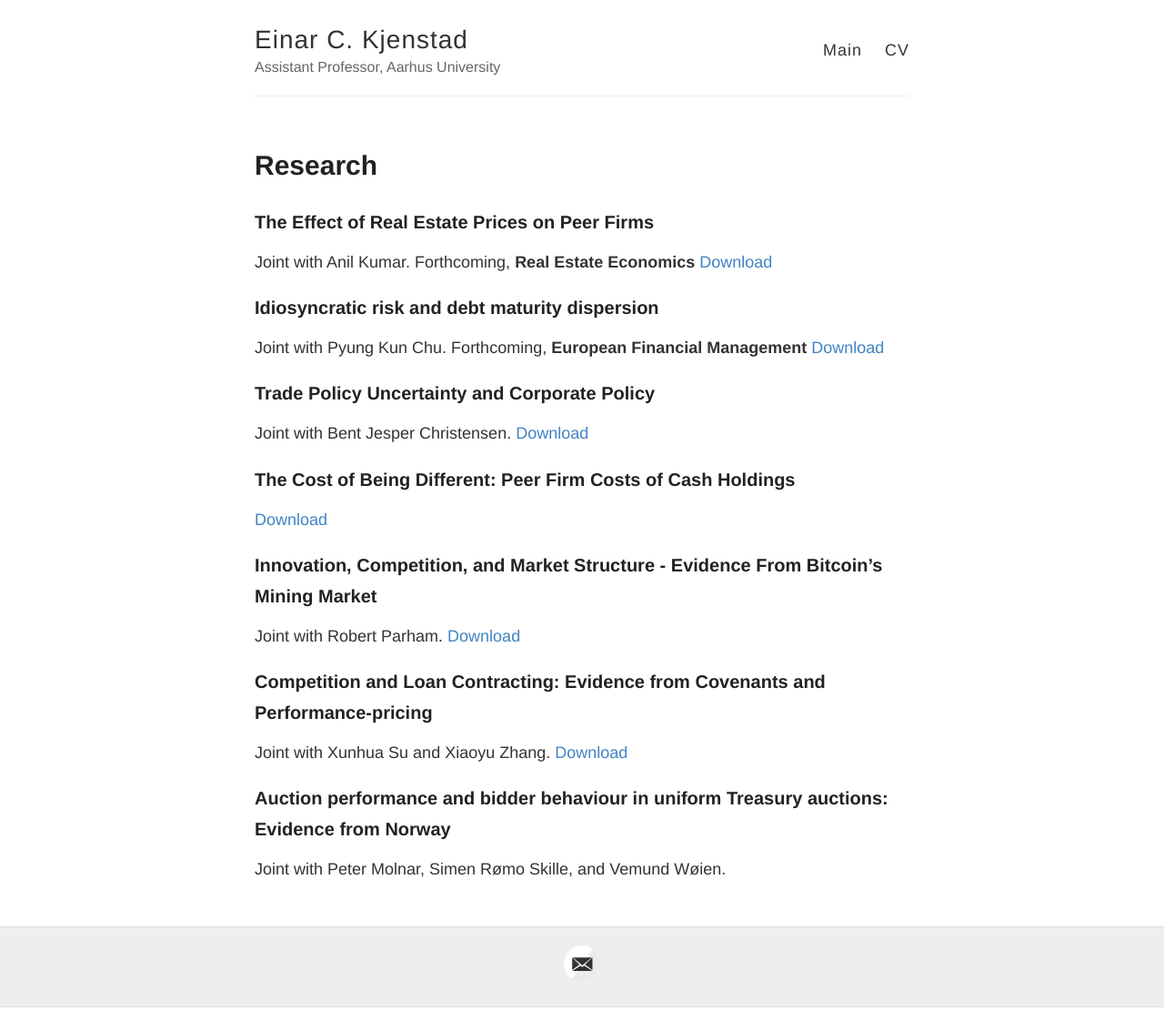
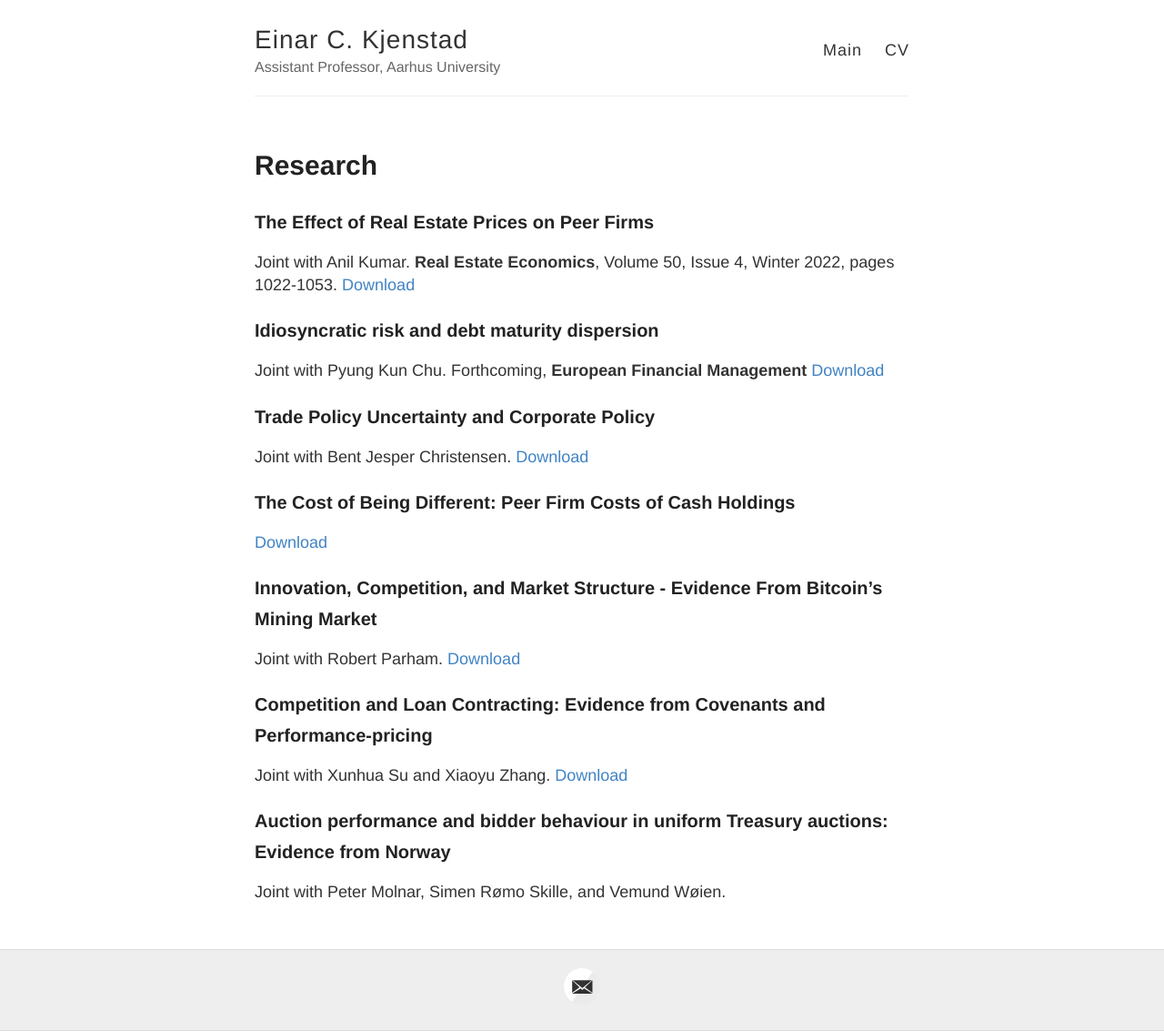
Before and after one commit to ekjenstad/ekjenstad.github.io, a Jekyll site: the page built from _posts/2020-01-05-Research.md, in a window 1280 px wide. Shown: the whole page at 91% size. Built offline with Jekyll 4.4.1, drawn with Linux system fonts in a browser that asks for light colours; before the commit the page ends 1107 px from its top, so only the background shows below that.

Commit message:
Update 2020-01-05-Research.md

```diff
--- a/_posts/2020-01-05-Research.md
+++ b/_posts/2020-01-05-Research.md
@@ -4,7 +4,7 @@ title: Research
 ---
 
 ### The Effect of Real Estate Prices on Peer Firms
-Joint with Anil Kumar. Forthcoming, **Real Estate Economics** [Download](https://doi.org/10.1111/1540-6229.12362 "The Effect of Real Estate Prices on Peer Firms")
+Joint with Anil Kumar. **Real Estate Economics**, Volume 50, Issue 4, Winter 2022, pages 1022-1053. [Download](https://doi.org/10.1111/1540-6229.12362 "The Effect of Real Estate Prices on Peer Firms")
 
 ### Idiosyncratic risk and debt maturity dispersion
 Joint with Pyung Kun Chu. Forthcoming, **European Financial Management** [Download](https://doi.org/10.1111/eufm.12380 "Idiosyncratic risk and debt maturity dispersion")
```
